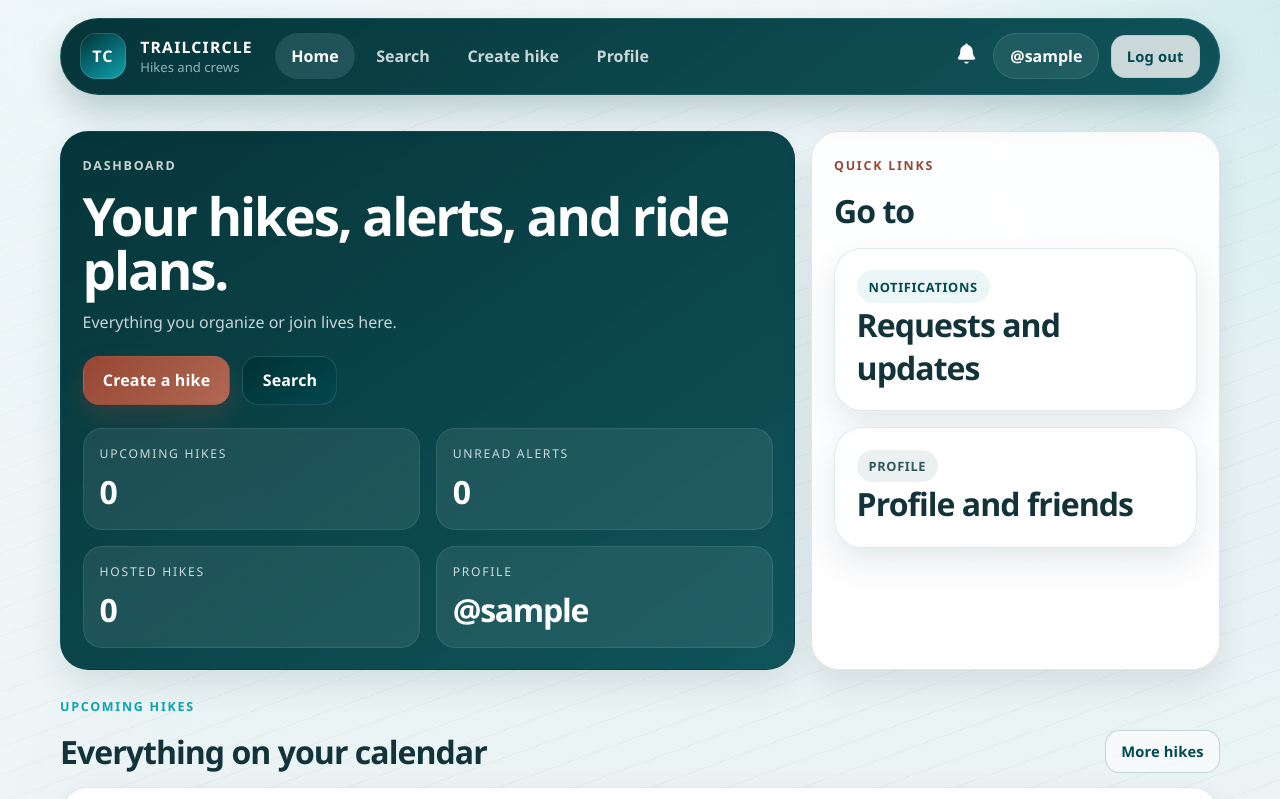
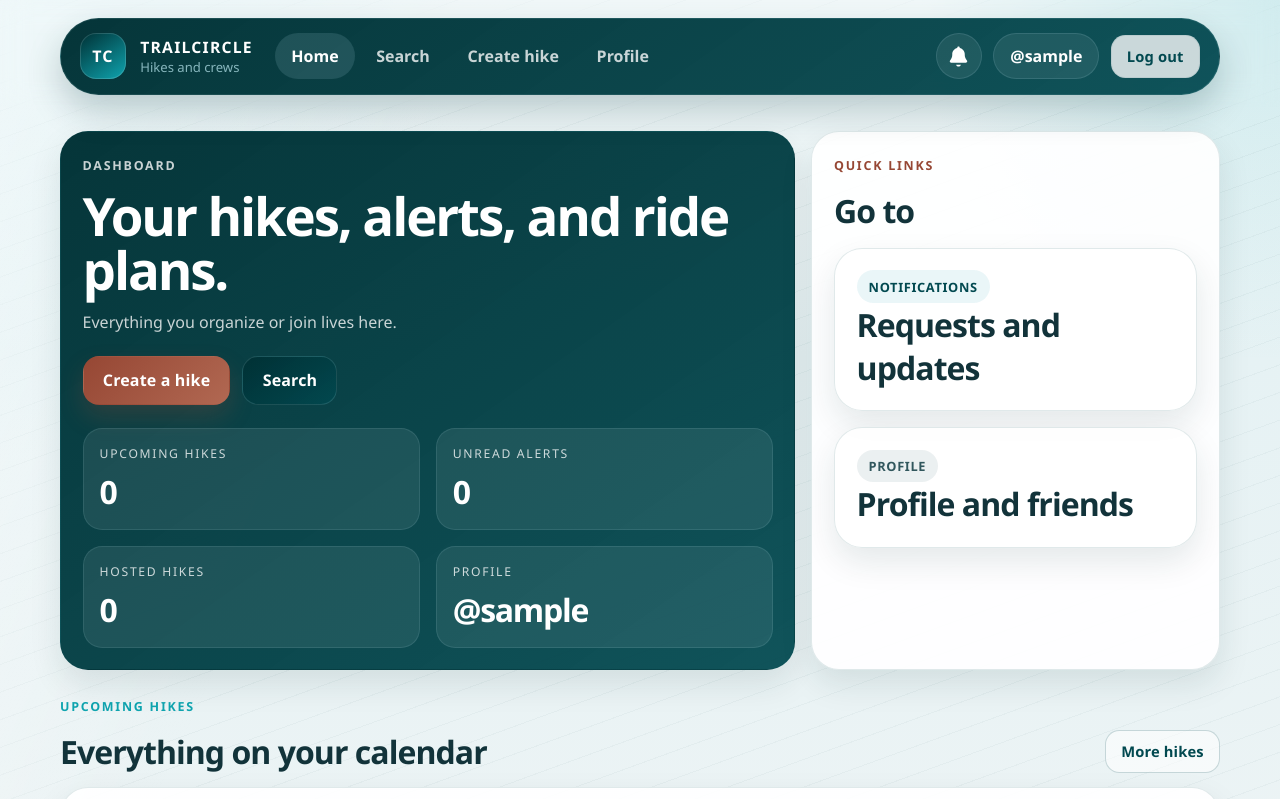
Before and after one commit to justinsorrells/hackCU12-BJ, a Django app: page / in a window 1280 px wide. Shown: the top 799 px of the page. Run offline with Django 4.2, Linux system fonts and the light colour scheme; the visitor is signed in with stand-in values (Sample User, id 1); data that the repository does not hold is empty.

Commit message:
fixing notification bell

```diff
--- a/hikingProject/core/static/core/css/app.css
+++ b/hikingProject/core/static/core/css/app.css
@@ -244,6 +244,26 @@ button {
     font-weight: 700;
 }
 
+.notification-bell {
+    position: relative;
+    display: inline-flex;
+    align-items: center;
+    justify-content: center;
+    width: 2.9rem;
+    height: 2.9rem;
+    border-radius: 999px;
+    background: rgba(255, 255, 255, 0.08);
+    border: 1px solid rgba(175, 221, 229, 0.14);
+}
+
+.notification-bell__icon {
+    display: inline-flex;
+    align-items: center;
+    justify-content: center;
+    width: 100%;
+    height: 100%;
+}
+
 .pill-badge {
     display: inline-grid;
     place-items: center;
@@ -254,6 +274,18 @@ button {
     background: var(--canyon-700);
     color: white;
     font-size: 0.8rem;
+}
+
+.notification-bell__badge {
+    position: absolute;
+    top: -0.2rem;
+    right: -0.18rem;
+    min-width: 1.25rem;
+    height: 1.25rem;
+    padding: 0 0.3rem;
+    font-size: 0.72rem;
+    line-height: 1;
+    box-shadow: 0 0 0 2px rgba(2, 73, 80, 0.96);
 }
 
 .mobile-nav {
--- a/hikingProject/core/templates/partials/navbar.html
+++ b/hikingProject/core/templates/partials/navbar.html
@@ -24,14 +24,14 @@
                         </nav>
 
                         <div class="header-actions">
-                            <a  href="{% url 'notifications' %}">
-<div style="background:transparent; padding:3px;">
-  <svg xmlns="http://www.w3.org/2000/svg" viewBox="0 0 640 640" width="25" height="25" style="display:inline-block;">
-    <path fill="white" d="M320 64C302.3 64 288 78.3 288 96L288 99.2C215 114 160 178.6 160 256L160 277.7C160 325.8 143.6 372.5 113.6 410.1L103.8 422.3C98.7 428.6 96 436.4 96 444.5C96 464.1 111.9 480 131.5 480L508.4 480C528 480 543.9 464.1 543.9 444.5C543.9 436.4 541.2 428.6 536.1 422.3L526.3 410.1C496.4 372.5 480 325.8 480 277.7L480 256C480 178.6 425 114 352 99.2L352 96C352 78.3 337.7 64 320 64zM258 528C265.1 555.6 290.2 576 320 576C349.8 576 374.9 555.6 382 528L258 528z"/>
-  </svg>
-</div>
-				{% if unread_notifications_count > 0 %}
-                                    <span class="pill-badge">{{ unread_notifications_count }}</span>
+                            <a class="notification-bell" href="{% url 'notifications' %}" aria-label="Notifications">
+                                <span class="notification-bell__icon">
+                                    <svg xmlns="http://www.w3.org/2000/svg" viewBox="0 0 640 640" width="25" height="25" aria-hidden="true">
+                                        <path fill="white" d="M320 64C302.3 64 288 78.3 288 96L288 99.2C215 114 160 178.6 160 256L160 277.7C160 325.8 143.6 372.5 113.6 410.1L103.8 422.3C98.7 428.6 96 436.4 96 444.5C96 464.1 111.9 480 131.5 480L508.4 480C528 480 543.9 464.1 543.9 444.5C543.9 436.4 541.2 428.6 536.1 422.3L526.3 410.1C496.4 372.5 480 325.8 480 277.7L480 256C480 178.6 425 114 352 99.2L352 96C352 78.3 337.7 64 320 64zM258 528C265.1 555.6 290.2 576 320 576C349.8 576 374.9 555.6 382 528L258 528z"/>
+                                    </svg>
+                                </span>
+                                {% if unread_notifications_count > 0 %}
+                                    <span class="pill-badge notification-bell__badge">{{ unread_notifications_count }}</span>
                                 {% endif %}
                             </a>
                             <a class="profile-chip" href="{% url 'detail_user' user.id %}">@{{ user.username }}</a>
```
